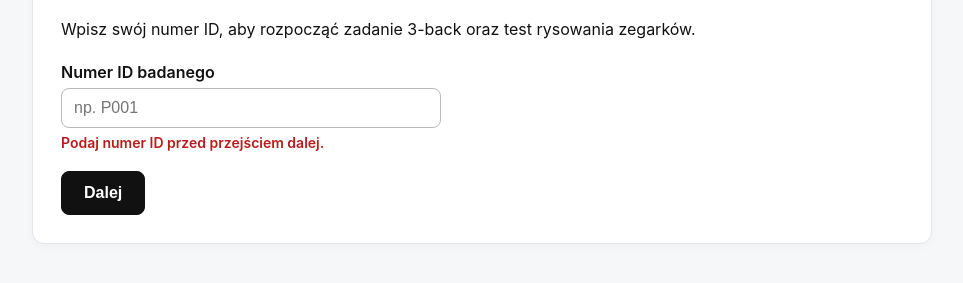
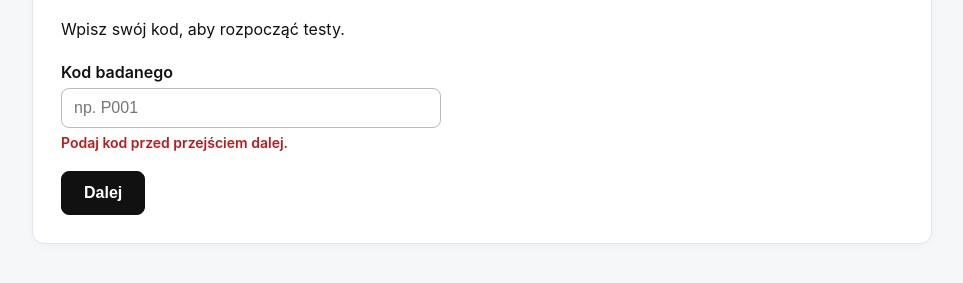
Before and after one commit to xoloasia-pixel/3back-i-zegarki, a plain HTML site: page index.html in a window 1280 px wide. Both pictures are taken after a click on the button "Dalej". Shown: the part 85-368 px from the top of the page, without its empty margins (158-1121 px from the left). Drawn offline with Linux system fonts and the light colour scheme.

Commit message:
index.html

```diff
--- a/index.html
+++ b/index.html
@@ -143,11 +143,11 @@
     <!-- Ekran 1: ID -->
     <section id="screen-id">
       <h1>Badanie poznawcze</h1>
-      <p>Wpisz swój numer ID, aby rozpocząć zadanie 3-back oraz test rysowania zegarków.</p>
+      <p>Wpisz swój kod, aby rozpocząć testy.</p>
       <div class="input-group">
-        <label for="participantInput">Numer ID badanego</label>
+        <label for="participantInput">Kod badanego</label>
         <input id="participantInput" type="text" placeholder="np. P001" autocomplete="off" />
-        <div id="idError" class="error-msg hidden">Podaj numer ID przed przejściem dalej.</div>
+        <div id="idError" class="error-msg hidden">Podaj kod przed przejściem dalej.</div>
       </div>
       <button id="confirmIdBtn" class="btn">Dalej</button>
     </section>
```
